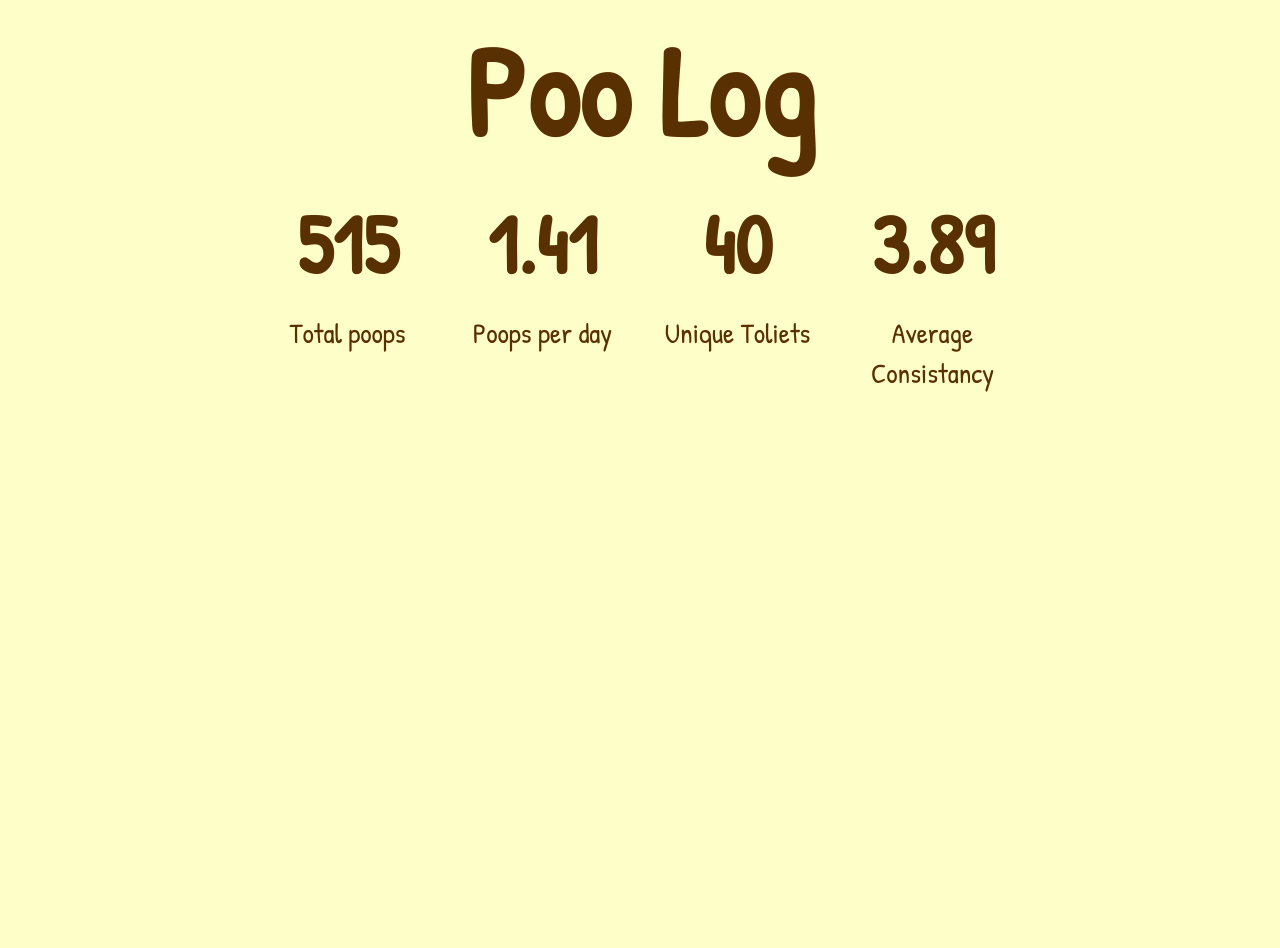
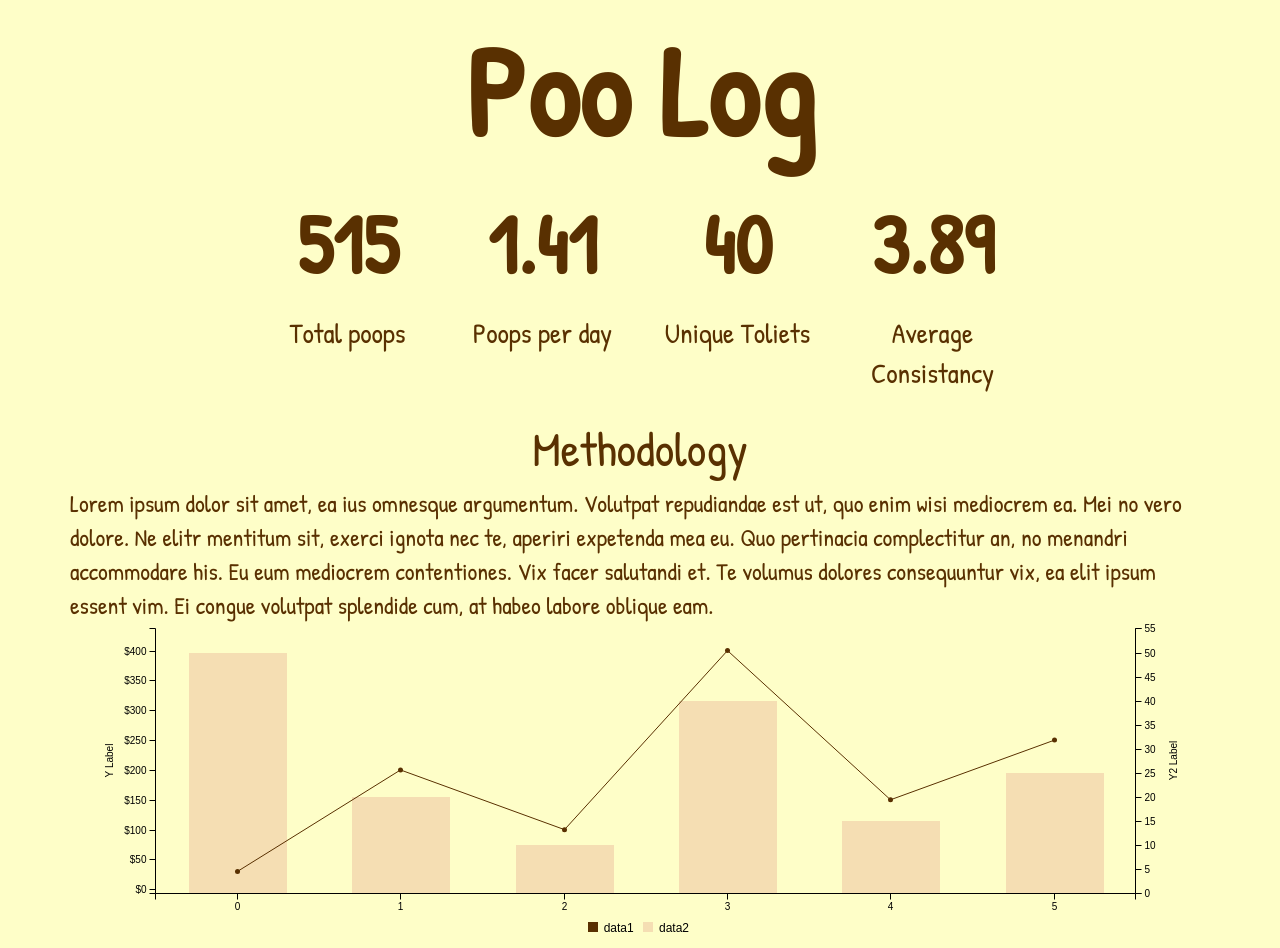
Before and after one commit to nick-barth/pooplog, a plain HTML site: page index.html in a window 1280 px wide. Before the commit the page ends 800 px from the top, so only its background shows below. Drawn offline with nearby package versions, Linux system fonts and the light colour scheme.

Commit message:
favicon, graph

```diff
--- a/css/styles.css
+++ b/css/styles.css
@@ -3,6 +3,10 @@ html {
 }
 body {
   background-color:#fefec8;
+}
+h1{
+  text-align:center;
+  font-size:48px;
 }
 
 .container {
@@ -31,3 +35,6 @@ body {
 .big-num-text{
   font-size:28px;
 }
+.notes{
+  font-size:24px;
+}
--- a/index.html
+++ b/index.html
@@ -7,10 +7,10 @@
   <title>Poop Log</title>
   <link rel="stylesheet" href="https://maxcdn.bootstrapcdn.com/bootstrap/3.3.4/css/bootstrap.min.css">
   <link rel="stylesheet" href="css/styles.css">
+  <link rel="stylesheet" href="css/c3.min.css">
+  <link rel="icon" href="favicon.ico">
 
   <link href='https://fonts.googleapis.com/css?family=Patrick+Hand' rel='stylesheet' type='text/css'>
-  <script src="https://cdnjs.cloudflare.com/ajax/libs/d3/3.5.5/d3.min.js"></script>
-  <script src="https://maxcdn.bootstrapcdn.com/bootstrap/3.3.4/js/bootstrap.min.js"></script>
 
 
   <!--[if lt IE 9]>
@@ -40,11 +40,27 @@
         <p class='big-num-text'>Average Consistancy </p>
       </div>
     </div>
+    <div class='row'>
+      <div class='col-md-12'>
+        <h1> Methodology </h1>
+        <div class='notes'>
+          Lorem ipsum dolor sit amet, ea ius omnesque argumentum. Volutpat repudiandae est ut, quo enim wisi mediocrem ea. Mei no vero dolore. Ne elitr mentitum sit, exerci ignota nec te, aperiri expetenda mea eu.
+          Quo pertinacia complectitur an, no menandri accommodare his. Eu eum mediocrem contentiones. Vix facer salutandi et. Te volumus dolores consequuntur vix, ea elit ipsum essent vim. Ei congue volutpat splendide cum, at habeo labore oblique eam.
+        </div>
+      </div>
+    </div>
+    <div class='col-md-12'>
+      <div id='chart'>
+      </div>
+    </div>
 
 
 
   </div>
-
-  <script src="js/scripts.js"></script>
+  <script src='https://code.jquery.com/jquery-2.2.0.min.js'></script>
+  <script src="js/js.js"></script>
+  <script src="js/c3.min.js"></script>
+  <script src="https://cdnjs.cloudflare.com/ajax/libs/d3/3.5.5/d3.min.js"></script>
+  <script src="https://maxcdn.bootstrapcdn.com/bootstrap/3.3.4/js/bootstrap.min.js"></script>
 </body>
 </html>
--- a/js/js.js
+++ b/js/js.js
@@ -0,0 +1,41 @@
+$(document).ready(function() {
+
+  var chart = c3.generate({
+      bindto: '#chart',
+      data: {
+        columns: [
+          ['data1', 30, 200, 100, 400, 150, 250],
+          ['data2', 50, 20, 10, 40, 15, 25]
+        ],
+        colors: {
+          data2: '#F5DEB3',
+          data1: '#593001',
+        },
+        axes: {
+          data2: 'y2'
+        },
+        types: {
+          data2: 'bar'
+        }
+      },
+      axis: {
+        y: {
+          label: {
+            text: 'Y Label',
+            position: 'outer-middle'
+          },
+          tick: {
+            format: d3.format("$,") // ADD
+          }
+        },
+        y2: {
+          show: true,
+          label: {
+            text: 'Y2 Label',
+            position: 'outer-middle'
+          }
+        }
+      }
+  });
+
+});
```
Also changed, not shown: css/c3.min.css (added), favicon.ico (added), js/c3.min.js (added).
